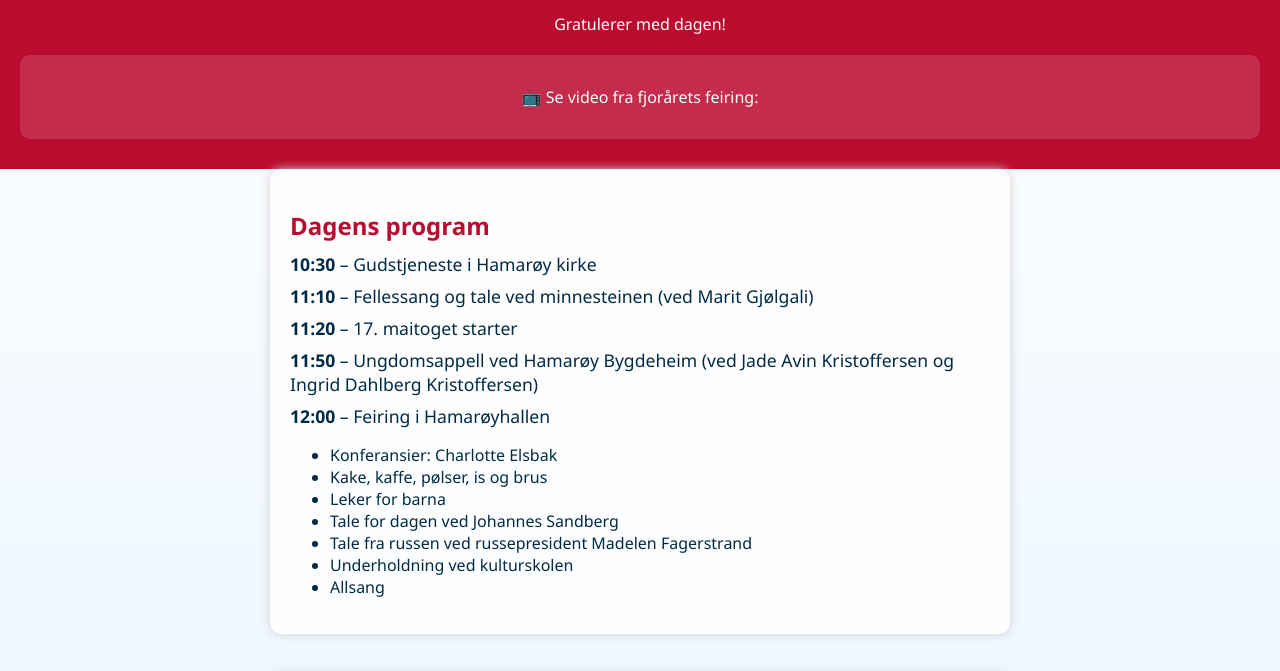
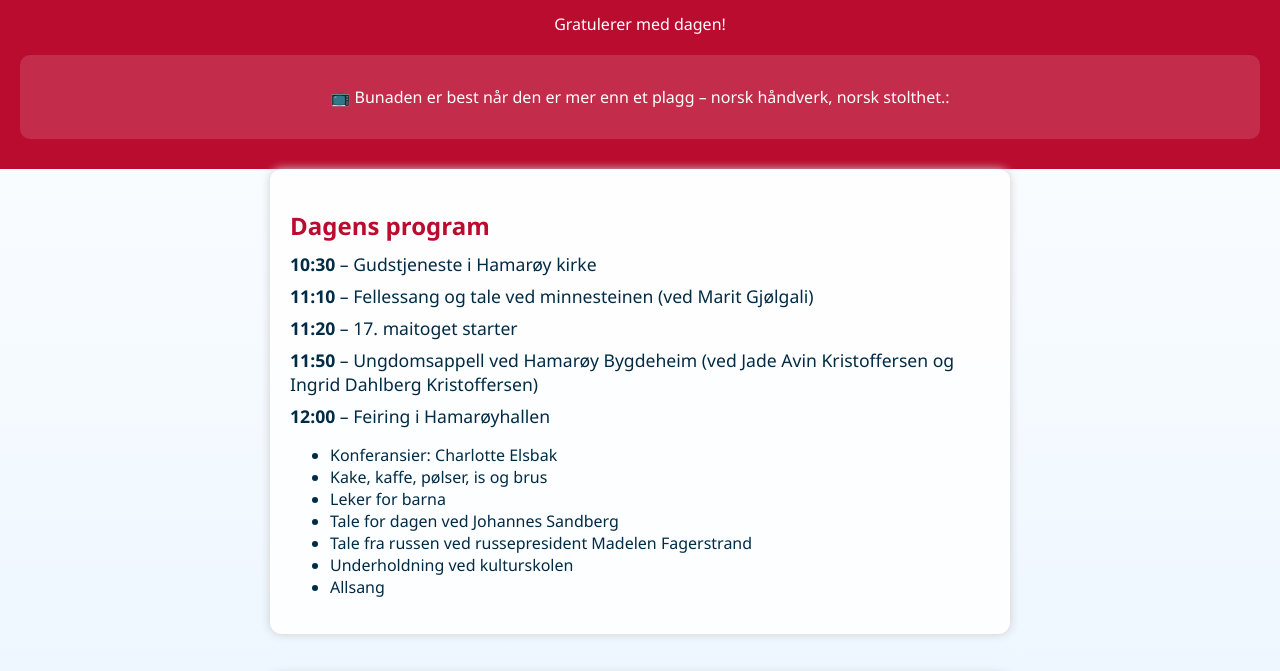
Before and after one commit to namisimo/oppeid, a plain HTML site: page index.html in a window 1280 px wide. Shown: the part 98-769 px from the top of the page. Drawn offline with Linux system fonts and the light colour scheme.

Commit message:
Update index.html

```diff
--- a/index.html
+++ b/index.html
@@ -97,7 +97,7 @@
     <h1>🇳🇴 17. Mai-feiring på Oppeid 🇳🇴</h1>
     <p>Gratulerer med dagen!</p>
     <div class="videobox">
-      <p>📺 Se video fra fjorårets feiring:</p>
+      <p>📺 Bunaden er best når den er mer enn et plagg – norsk håndverk, norsk stolthet.:</p>
       <div class="fb-video"
         data-href="https://www.facebook.com/watch/?v=1158949076034416"
         data-width="500"
```
